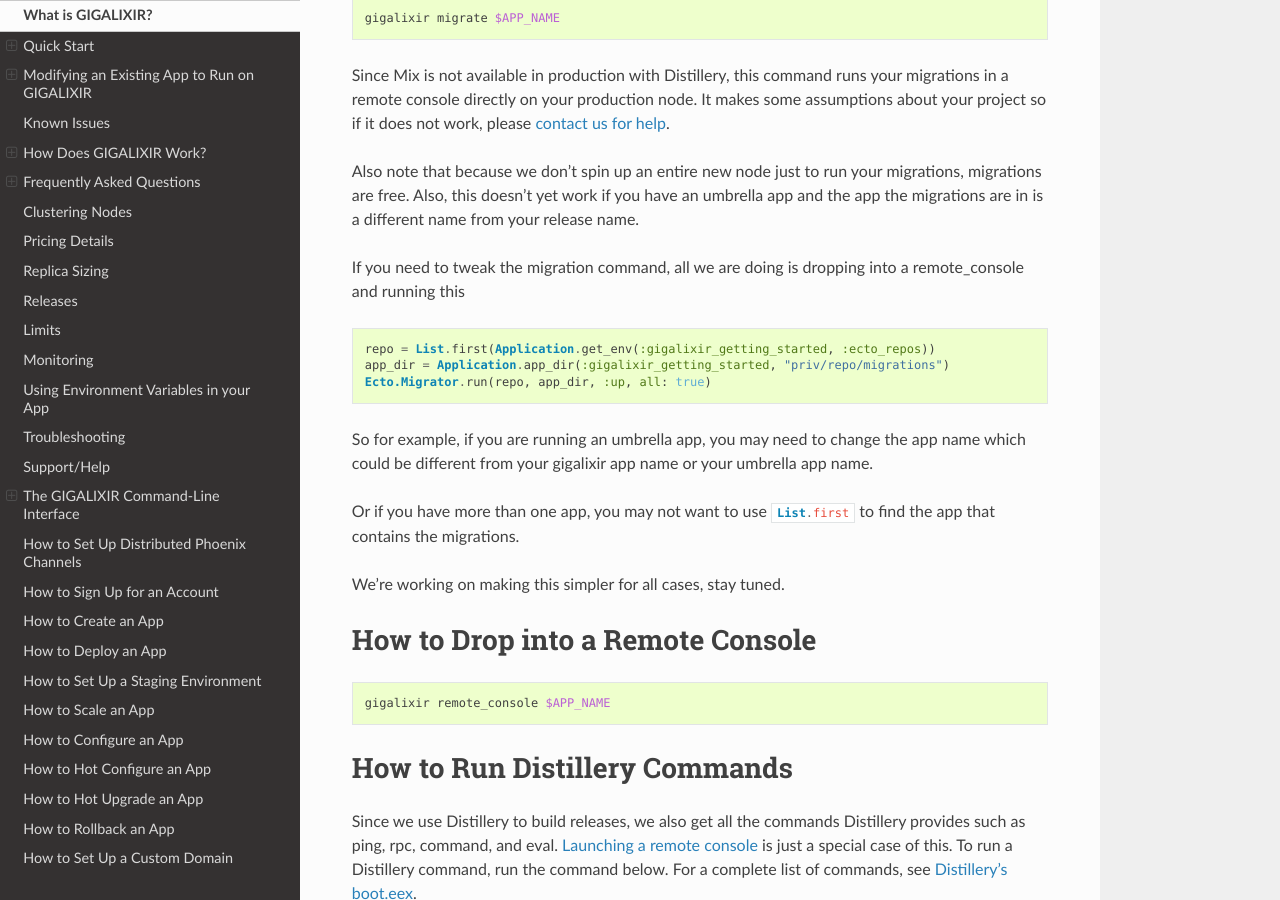
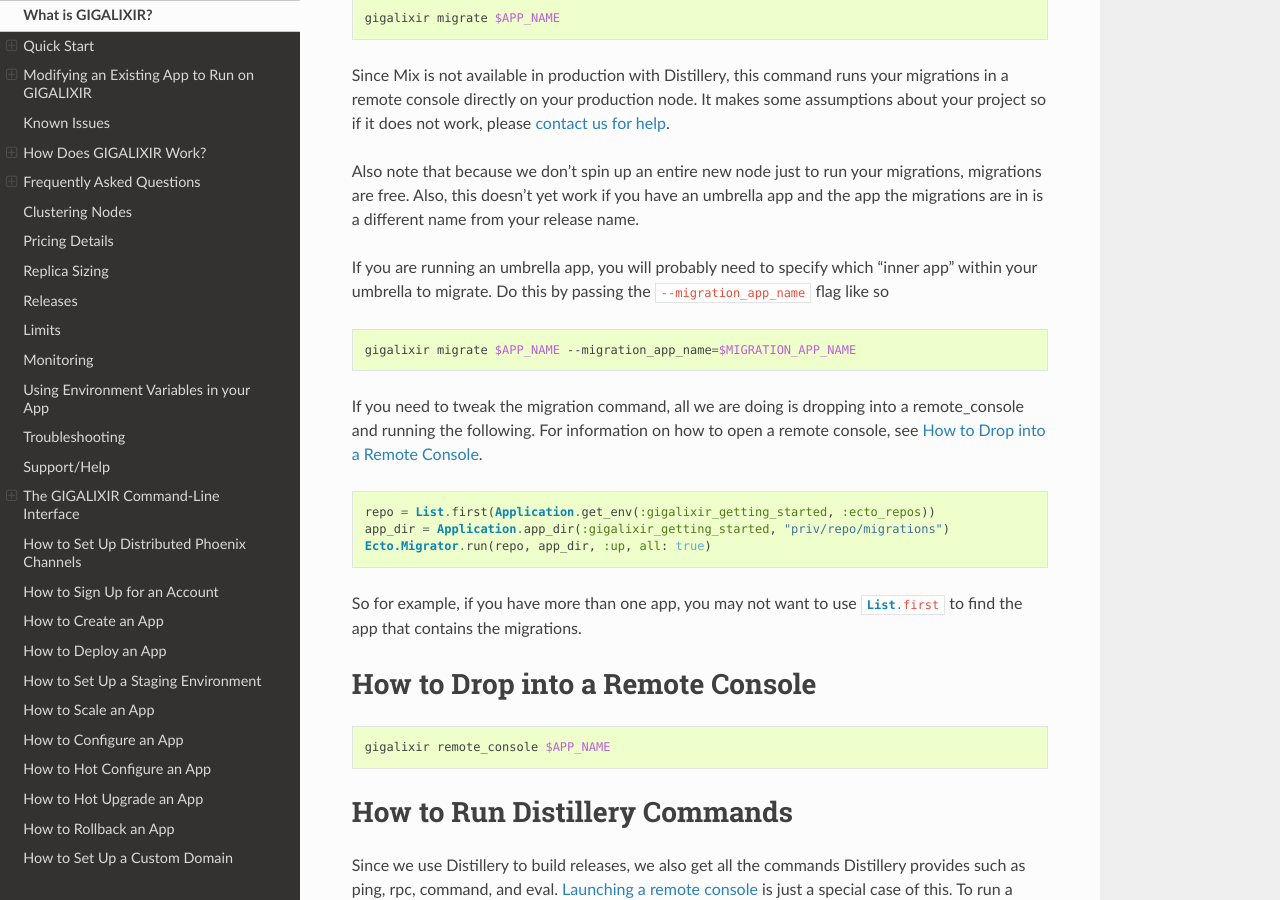
Before and after one commit to gigalixir/gigalixir-cli, a Sphinx documentation site: the page built from docs/source/main.rst, in a window 1280 px wide and 900 px high, scrolled down 28138 px. Built offline with Sphinx 7.4.7 and the Read the Docs theme 2.0.0, drawn with Linux system fonts in a browser that asks for light colours.

Commit message:
new flag for migrating umbrella apps.

```diff
--- a/docs/source/main.rst
+++ b/docs/source/main.rst
@@ -1147,7 +1147,13 @@ Since Mix is not available in production with Distillery, this command runs your
 
 Also note that because we don't spin up an entire new node just to run your migrations, migrations are free. Also, this doesn't yet work if you have an umbrella app and the app the migrations are in is a different name from your release name.
 
-If you need to tweak the migration command, all we are doing is dropping into a remote_console and running this
+If you are running an umbrella app, you will probably need to specify which "inner app" within your umbrella to migrate. Do this by passing the :bash:`--migration_app_name` flag like so
+
+.. code-block:: bash
+
+    gigalixir migrate $APP_NAME --migration_app_name=$MIGRATION_APP_NAME
+
+If you need to tweak the migration command, all we are doing is dropping into a remote_console and running the following. For information on how to open a remote console, see :ref:`remote console`.
 
 .. code-block:: elixir
 
@@ -1155,16 +1161,13 @@ If you need to tweak the migration command, all we are doing is dropping into a
     app_dir = Application.app_dir(:gigalixir_getting_started, "priv/repo/migrations")
     Ecto.Migrator.run(repo, app_dir, :up, all: true)
 
-So for example, if you are running an umbrella app, you may need to change the app name which could be different from your gigalixir app name or your umbrella app name.
-
-Or if you have more than one app, you may not want to use :elixir:`List.first` to find the app that contains the migrations.
-
-We're working on making this simpler for all cases, stay tuned.
+So for example, if you have more than one app, you may not want to use :elixir:`List.first` to find the app that contains the migrations.
 
 .. _`the source code`: https://github.com/gigalixir/gigalixir-cli/blob/master/gigalixir/app.py#L160
 
 .. _`Launching a remote console`:
 .. _`drop into a remote console`:
+.. _`remote console`:
 
 How to Drop into a Remote Console
 =================================
--- a/gigalixir/__init__.py
+++ b/gigalixir/__init__.py
@@ -183,13 +183,14 @@ def run(ctx, app_name, module, function):
 
 @cli.command()
 @click.argument('app_name')
+@click.option('-m', '--migration_app_name', default=None, help='For umbrella apps, specify which inner app to migrate.')
 @click.pass_context
 @report_errors
-def migrate(ctx, app_name):
+def migrate(ctx, app_name, migration_app_name):
     """
     Run Ecto Migrations on a production node.
     """
-    gigalixir_app.migrate(ctx.obj['host'], app_name)
+    gigalixir_app.migrate(ctx.obj['host'], app_name, migration_app_name)
 
 # @update.command()
 @cli.command()
```
Also changed, not shown: 1 other file.
